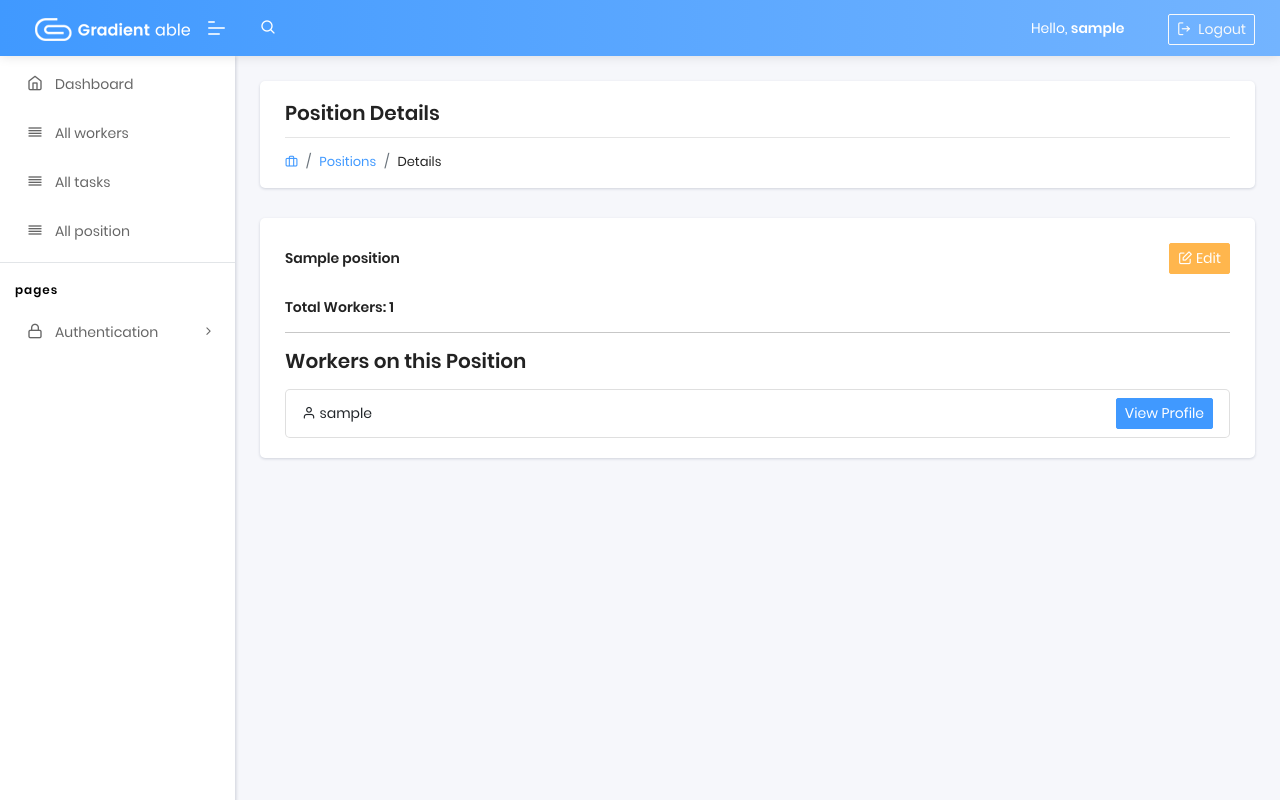
After one commit to trs-ostapchuk/task-manager, a Django app: page /positions/1/ in a window 1280 px wide. The commit adds this page. Run offline with Django 4.2, Linux system fonts and the light colour scheme; a user stored in the database is signed in; tables that the repository leaves empty hold one stand-in row (values such as "Sample post"); some libraries are stand-ins or nearby versions.

Commit message:
Add logic for detail view about position

```diff
--- a/tasks/urls.py
+++ b/tasks/urls.py
@@ -16,6 +16,7 @@ from tasks.views import (
     PositionCreateView,
     PositionUpdateView,
     PositionDeleteView,
+    PositionDetailView,
 )
 
 urlpatterns = [
@@ -28,6 +29,7 @@ urlpatterns = [
     path("workers/<int:pk>/delete/", WorkerDeleteView.as_view(), name="worker-delete"),
     # Positions
     path("positions/", PositionListView.as_view(), name="position-list"),
+    path("positions/<int:pk>/", PositionDetailView.as_view(), name="position-detail"),
     path("positions/create/", PositionCreateView.as_view(), name="position-create"),
     path("positions/<int:pk>/update/", PositionUpdateView.as_view(), name="position-update"),
     path("positions/<int:pk>/delete/", PositionDeleteView.as_view(), name="position-delete"),
--- a/tasks/views.py
+++ b/tasks/views.py
@@ -122,6 +122,21 @@ class PositionListView(LoginRequiredMixin, generic.ListView):
     template_name = "home/position_list.html"
 
 
+class PositionDetailView(LoginRequiredMixin, generic.DetailView):
+    """
+    Class-based view that displays a detail of position.
+    Uses the 'home/position_detail.html' template.
+    """
+    model = Position
+    template_name = "home/position_detail.html"
+    context_object_name = "position"
+
+    def get_context_data(self, **kwargs):
+        context = super().get_context_data(**kwargs)
+        context["workers"] = self.object.workers.all()
+        return context
+
+
 class PositionCreateView(LoginRequiredMixin, generic.CreateView):
     """
     Creates a new position using Django's generic CreateView.
--- /dev/null
+++ b/templates/home/position_detail.html
@@ -0,0 +1,78 @@
+{% extends "layouts/base.html" %}
+{% load static %}
+
+{% block content %}
+<div class="pcoded-main-container">
+  <div class="pcoded-content">
+
+    <!-- Header -->
+    <div class="page-header">
+      <div class="page-block">
+        <div class="row align-items-center">
+          <div class="col-md-12">
+            <div class="page-header-title">
+              <h5 class="m-b-10">Position Details</h5>
+            </div>
+
+            <ul class="breadcrumb">
+              <li class="breadcrumb-item">
+                <a href="{% url 'tasks:position-list' %}">
+                  <i class="feather icon-briefcase"></i>
+                </a>
+              </li>
+              <li class="breadcrumb-item">
+                <a href="{% url 'tasks:position-list' %}">Positions</a>
+              </li>
+              <li class="breadcrumb-item">
+                <a href="#">Details</a>
+              </li>
+            </ul>
+
+          </div>
+        </div>
+      </div>
+    </div>
+
+    <!-- Position Details -->
+    <div class="card">
+      <div class="card-header d-flex justify-content-between align-items-center">
+        <h5>{{ position.name }}</h5>
+
+        <a href="{% url 'tasks:position-update' position.id %}" class="btn btn-sm btn-warning">
+          <i class="feather icon-edit"></i> Edit
+        </a>
+      </div>
+
+      <div class="card-body">
+
+        <h6 class="mb-3"><strong>Total Workers:</strong> {{ workers.count }}</h6>
+
+        <hr>
+
+        <h5 class="mb-3">Workers on this Position</h5>
+
+        {% if workers %}
+          <ul class="list-group">
+            {% for worker in workers %}
+            <li class="list-group-item d-flex justify-content-between align-items-center">
+              <span>
+                <i class="feather icon-user"></i>
+                {{ worker.username }}
+              </span>
+
+              <a href="{% url 'tasks:worker-detail' worker.id %}" class="btn btn-primary btn-sm">
+                View Profile
+              </a>
+            </li>
+            {% endfor %}
+          </ul>
+        {% else %}
+          <p class="text-muted">No workers assigned to this position.</p>
+        {% endif %}
+
+      </div>
+    </div>
+
+  </div>
+</div>
+{% endblock %}
--- a/templates/home/position_list.html
+++ b/templates/home/position_list.html
@@ -49,7 +49,11 @@
             {% for position in position_list %}
             <tr>
               <td>{{ forloop.counter }}</td>
-              <td>{{ position.name }}</td>
+              <td>
+                <a href="{% url 'tasks:position-detail' position.id %}">
+                  {{ position.name }}
+                </a>
+              </td>
               <td>
                   <span class="badge bg-primary">
                     {{ position.workers.count }}
```
